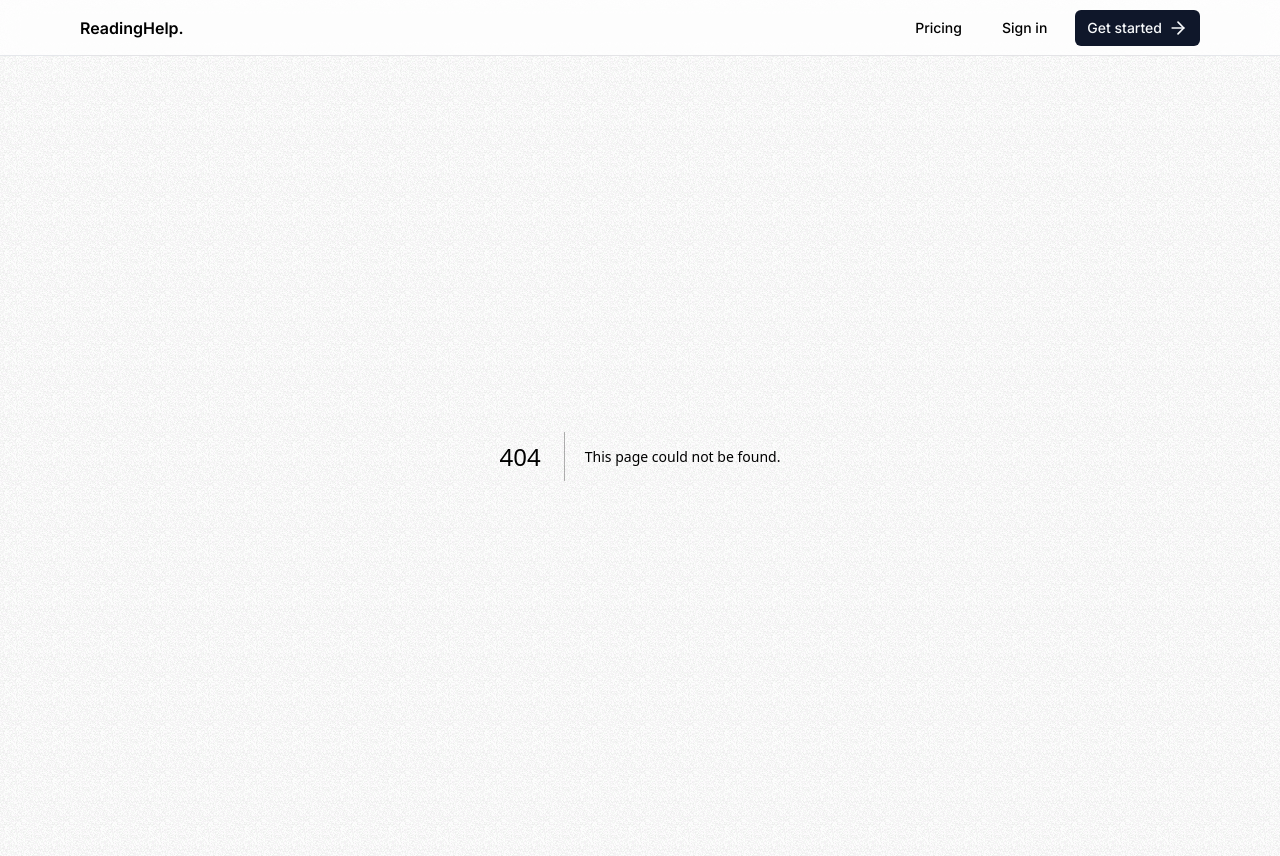
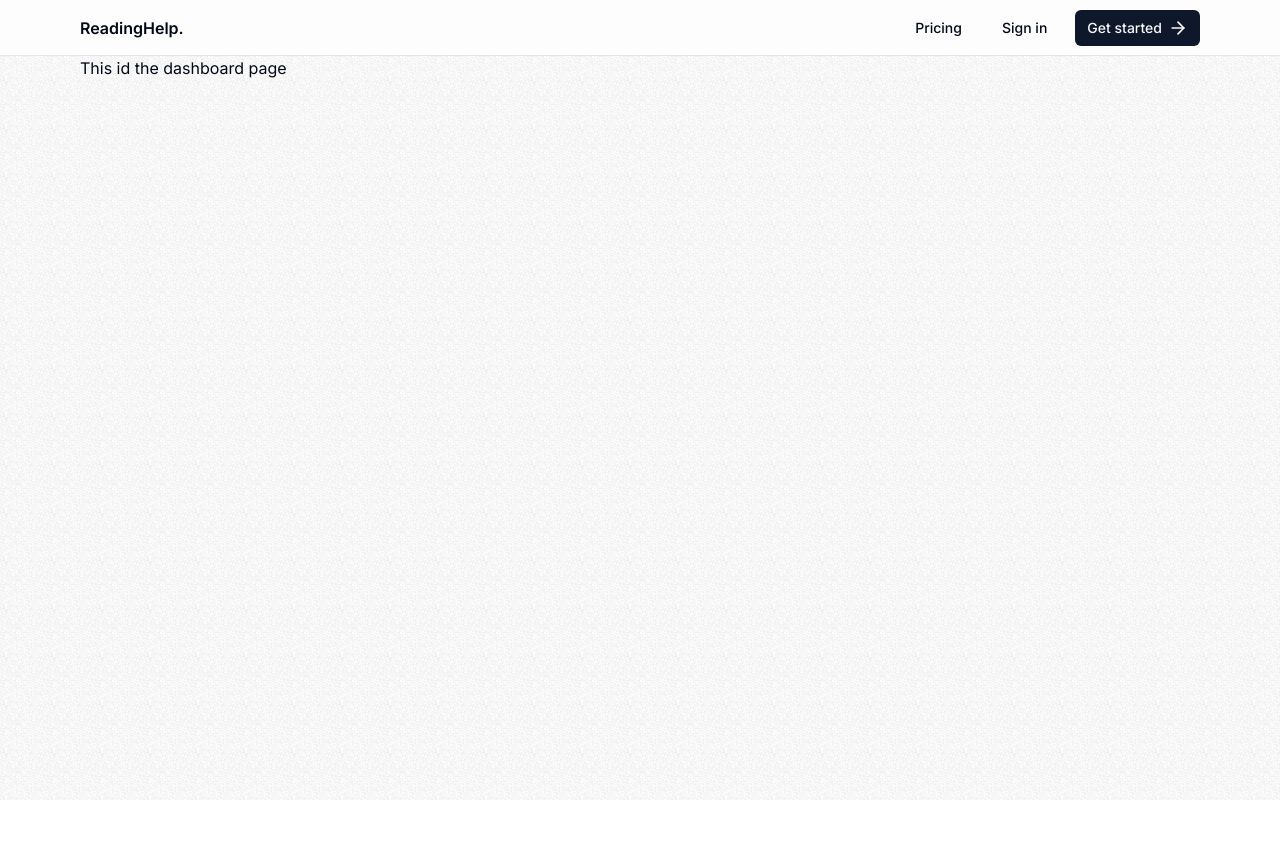
Before and after one commit to waleoxy/reading_helper, a Next.js app: page /dashboard in a window 1280 px wide. Before the commit this address had no page. After the commit the page ends 800 px from the top, so only its background shows below. Built offline with nearby package versions, Linux system fonts and the light colour scheme.

Commit message:
feat:user auth

```diff
--- /dev/null
+++ b/app/(pages)/dashboard/page.tsx
@@ -0,0 +1,8 @@
+import MaxWidthWrapper from "../../_components/MaxWidthWrapper";
+
+interface DashboardProps {}
+
+const Dashboard: React.FC<DashboardProps> = ({}) => {
+  return <MaxWidthWrapper>This id the dashboard page</MaxWidthWrapper>;
+};
+export default Dashboard;
--- a/components/MaxWidthWrapper.tsx
+++ b/app/_components/MaxWidthWrapper.tsx
@@ -1,5 +1,5 @@
 import { ReactNode } from "react";
-import { cn } from "../lib/utils";
+import { cn } from "../../lib/utils";
 
 interface MaxWidthWrapperProps {
   children: ReactNode;
--- a/components/Navbar.tsx
+++ b/app/_components/Navbar.tsx
@@ -1,6 +1,6 @@
 import Link from "next/link";
 import MaxWidthWrapper from "./MaxWidthWrapper";
-import { buttonVariants } from "@/components/ui/button";
+import { buttonVariants } from "../../components/ui/button";
 import { LoginLink, RegisterLink } from "@kinde-oss/kinde-auth-nextjs/server";
 import { ArrowRight } from "lucide-react";
 
--- /dev/null
+++ b/app/api/auth/[kindeAuth]/route.ts
@@ -0,0 +1,7 @@
+import { handleAuth } from "@kinde-oss/kinde-auth-nextjs/server";
+import { NextRequest } from "next/server";
+
+export async function GET(request: NextRequest, { params }: any) {
+  const endpoint = params.kindeAuth;
+  return handleAuth(request, endpoint);
+}
--- a/app/layout.tsx
+++ b/app/layout.tsx
@@ -2,7 +2,7 @@ import type { Metadata } from "next";
 import { Inter } from "next/font/google";
 import "./globals.css";
 import { cn } from "../lib/utils";
-import Navbar from "../components/Navbar";
+import Navbar from "./_components/Navbar";
 
 const inter = Inter({ subsets: ["latin"] });
 
--- a/app/page.tsx
+++ b/app/page.tsx
@@ -1,7 +1,7 @@
 import Link from "next/link";
-import MaxWidthWrapper from "../components/MaxWidthWrapper";
+import MaxWidthWrapper from "./_components/MaxWidthWrapper";
 import { ArrowRight } from "lucide-react";
-import { buttonVariants } from "@/components/ui/button";
+import { buttonVariants } from "../components/ui/button";
 import Image from "next/image";
 
 export default function Home() {
--- a/src/components/ui/button.tsx
+++ b/components/ui/button.tsx
@@ -1,7 +1,7 @@
 import * as React from "react";
 import { Slot } from "@radix-ui/react-slot";
 import { cva, type VariantProps } from "class-variance-authority";
-import { cn } from "../../../lib/utils";
+import { cn } from "../../lib/utils";
 
 const buttonVariants = cva(
   "inline-flex items-center justify-center whitespace-nowrap rounded-md text-sm font-medium ring-offset-background transition-colors focus-visible:outline-none focus-visible:ring-2 focus-visible:ring-ring focus-visible:ring-offset-2 disabled:pointer-events-none disabled:opacity-50",
```
Also changed, not shown: 1 other file (tests, documents, lock files or other folders).
